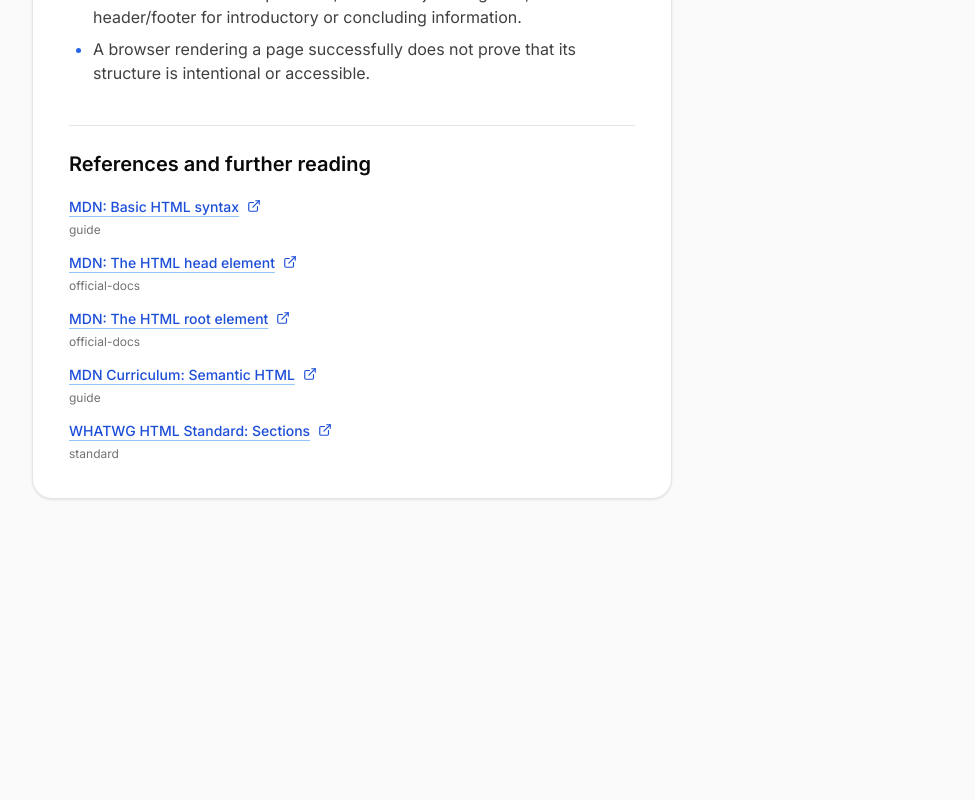
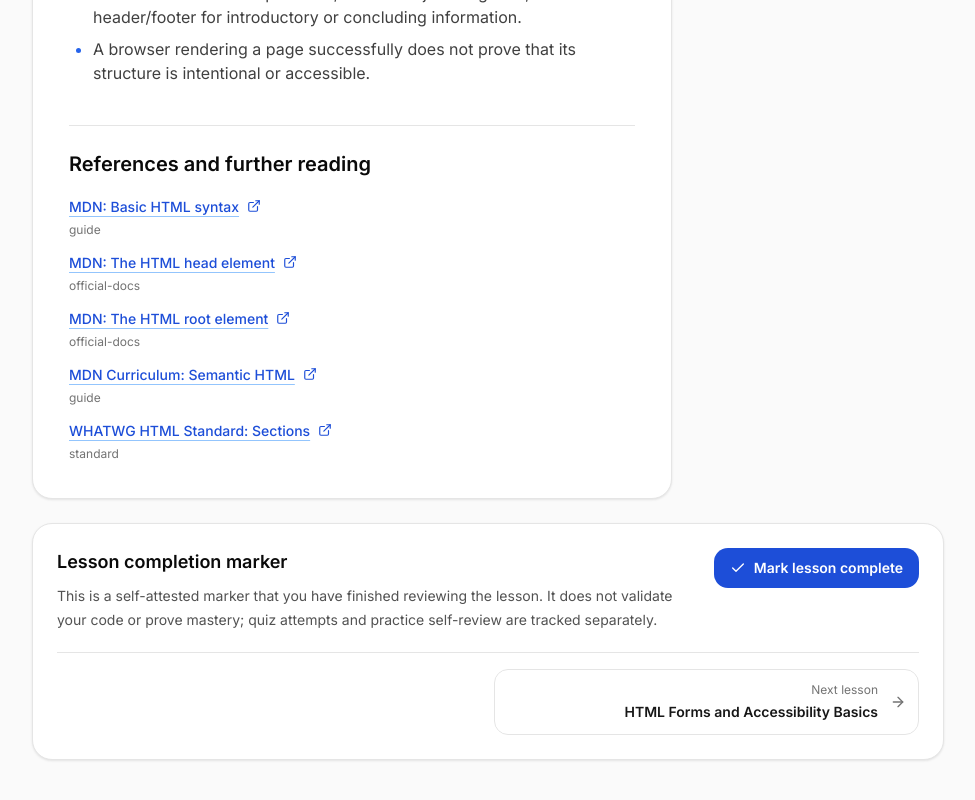
Before and after one commit to Mardakhay/interactive-guides, a React (Vite) app: page /en/structured-lessons/html.document-structure in a window 1280 px wide. Shown: the part 7716-8516 px from the top of the page, without its empty margins (280-1255 px from the left). Before the commit the page ends 8303 px from the top, so only its background shows below. Built offline with nearby package versions, Linux system fonts and the light colour scheme.

Commit message:
feat(lesson-reader): add curriculum navigation and explicit completion state

```diff
--- a/src/app/pages/StructuredLessonPage.tsx
+++ b/src/app/pages/StructuredLessonPage.tsx
@@ -1,7 +1,7 @@
 import { useEffect } from 'react';
 import { Link, useParams } from 'react-router-dom';
-import { ArrowLeft, BookOpen, CheckCircle2, Clock3, Languages } from 'lucide-react';
-import { getBootcampCurriculum, getStructuredLesson, getWeekForLesson, SUPPORTED_LOCALES, type SupportedLocale } from '@/content/repository';
+import { ArrowLeft, ArrowRight, BookOpen, Check, CheckCircle2, Clock3, Languages, RotateCcw } from 'lucide-react';
+import { getAdjacentStructuredLessons, getBootcampCurriculum, getStructuredLesson, getWeekForLesson, SUPPORTED_LOCALES, type SupportedLocale } from '@/content/repository';
 import { StructuredLessonRenderer } from '@/features/structured-lesson/StructuredLessonRenderer';
 import { useProgressStore } from '@/features/progress';
 
@@ -17,8 +17,11 @@ export default function StructuredLessonPage() {
   const week = lesson ? getWeekForLesson(lesson.id, locale) : undefined;
   const curriculum = getBootcampCurriculum(locale);
   const month = week ? curriculum.months.find((item) => item.weeks.some((entry) => entry.id === week.id)) : undefined;
+  const adjacent = lesson ? getAdjacentStructuredLessons(lesson.id, locale) : { previous: undefined, next: undefined };
 
   const markLessonOpened = useProgressStore((state) => state.markLessonOpened);
+  const markLessonCompleted = useProgressStore((state) => state.markLessonCompleted);
+  const markLessonIncomplete = useProgressStore((state) => state.markLessonIncomplete);
   const progressStatus = useProgressStore((state) =>
     lessonId ? (state.lessons[lessonId]?.status ?? 'not-started') : 'not-started',
   );
@@ -26,6 +29,14 @@ export default function StructuredLessonPage() {
   useEffect(() => {
     if (lesson) markLessonOpened(lesson.id);
   }, [lesson, markLessonOpened]);
+
+  useEffect(() => {
+    const previousLanguage = document.documentElement.lang;
+    document.documentElement.lang = locale;
+    return () => {
+      document.documentElement.lang = previousLanguage;
+    };
+  }, [locale]);
 
   const copy = locale === 'ru'
     ? {
@@ -35,8 +46,15 @@ export default function StructuredLessonPage() {
         review: 'Пилотный материал · проходит проверку',
         outcomes: 'После урока ты сможешь',
         outline: 'Содержание урока',
+        statusNotStarted: 'Не начат',
         statusStarted: 'В процессе',
         statusCompleted: 'Отмечен завершённым',
+        completionTitle: 'Отметка о завершении урока',
+        completionNote: 'Эта отметка фиксирует только твоё решение завершить чтение урока. Она не проверяет код и не доказывает освоение темы; результаты квизов и самопроверка практики отслеживаются отдельно.',
+        markComplete: 'Отметить завершённым',
+        markIncomplete: 'Вернуть в процесс',
+        previousLesson: 'Предыдущий урок',
+        nextLesson: 'Следующий урок',
         switch: 'English',
         notFound: 'Структурированный урок не найден',
         notFoundDetail: 'Этот урок пока не опубликован в новой системе контента или для него нет выбранного языка.',
@@ -50,8 +68,15 @@ export default function StructuredLessonPage() {
         review: 'Pilot content · under review',
         outcomes: 'By the end of this lesson, you will be able to',
         outline: 'Lesson outline',
+        statusNotStarted: 'Not started',
         statusStarted: 'In progress',
         statusCompleted: 'Marked complete',
+        completionTitle: 'Lesson completion marker',
+        completionNote: 'This is a self-attested marker that you have finished reviewing the lesson. It does not validate your code or prove mastery; quiz attempts and practice self-review are tracked separately.',
+        markComplete: 'Mark lesson complete',
+        markIncomplete: 'Mark incomplete',
+        previousLesson: 'Previous lesson',
+        nextLesson: 'Next lesson',
         switch: 'Русский',
         notFound: 'Structured lesson not found',
         notFoundDetail: 'This lesson is not available in the new content system yet, or the selected locale is unsupported.',
@@ -77,7 +102,7 @@ export default function StructuredLessonPage() {
 
   const otherLocale: SupportedLocale = locale === 'en' ? 'ru' : 'en';
   const outline = lesson.blocks.filter((block) => block.type === 'heading');
-  const statusLabel = progressStatus === 'completed' ? copy.statusCompleted : copy.statusStarted;
+  const statusLabel = progressStatus === 'completed' ? copy.statusCompleted : progressStatus === 'not-started' ? copy.statusNotStarted : copy.statusStarted;
 
   return (
     <div className="mx-auto w-full max-w-[1500px] px-4 pb-16 pt-6 sm:px-6 lg:px-8">
@@ -149,6 +174,56 @@ export default function StructuredLessonPage() {
           )}
         </aside>
       </div>
+
+      <section className="mt-6 rounded-2xl border border-neutral-200 bg-white p-5 shadow-subtle sm:p-6" aria-labelledby="lesson-completion-heading">
+        <div className="flex flex-col gap-4 sm:flex-row sm:items-start sm:justify-between">
+          <div className="max-w-3xl">
+            <h2 id="lesson-completion-heading" className="text-lg font-semibold text-neutral-950">{copy.completionTitle}</h2>
+            <p className="mt-2 text-sm leading-6 text-neutral-600">{copy.completionNote}</p>
+          </div>
+          {progressStatus === 'completed' ? (
+            <button
+              type="button"
+              onClick={() => lesson && markLessonIncomplete(lesson.id)}
+              className="inline-flex min-h-10 shrink-0 items-center justify-center gap-2 rounded-xl border border-neutral-300 px-4 py-2 text-sm font-semibold text-neutral-700 transition hover:bg-neutral-50 focus-visible:outline-2 focus-visible:outline-offset-2 focus-visible:outline-primary-700"
+            >
+              <RotateCcw className="h-4 w-4" />
+              {copy.markIncomplete}
+            </button>
+          ) : (
+            <button
+              type="button"
+              onClick={() => lesson && markLessonCompleted(lesson.id)}
+              className="inline-flex min-h-10 shrink-0 items-center justify-center gap-2 rounded-xl bg-primary-700 px-4 py-2 text-sm font-semibold text-white transition hover:bg-primary-800 focus-visible:outline-2 focus-visible:outline-offset-2 focus-visible:outline-primary-700"
+            >
+              <Check className="h-4 w-4" />
+              {copy.markComplete}
+            </button>
+          )}
+        </div>
+        {(adjacent.previous || adjacent.next) && (
+          <nav aria-label={locale === 'ru' ? 'Навигация по урокам' : 'Lesson navigation'} className="mt-5 grid gap-3 border-t border-neutral-200 pt-4 sm:grid-cols-2">
+            {adjacent.previous ? (
+              <Link to={`/${locale}/structured-lessons/${adjacent.previous.id}`} className="group flex min-h-16 items-center gap-3 rounded-xl border border-neutral-200 p-3 transition hover:border-primary-300 hover:bg-primary-50/50">
+                <ArrowLeft className="h-4 w-4 shrink-0 text-neutral-500 group-hover:text-primary-700" />
+                <span className="min-w-0">
+                  <span className="block text-xs text-neutral-500">{copy.previousLesson}</span>
+                  <span className="mt-1 block text-sm font-semibold text-neutral-900">{adjacent.previous.title}</span>
+                </span>
+              </Link>
+            ) : <span aria-hidden="true" />}
+            {adjacent.next ? (
+              <Link to={`/${locale}/structured-lessons/${adjacent.next.id}`} className="group flex min-h-16 items-center justify-end gap-3 rounded-xl border border-neutral-200 p-3 text-right transition hover:border-primary-300 hover:bg-primary-50/50">
+                <span className="min-w-0">
+                  <span className="block text-xs text-neutral-500">{copy.nextLesson}</span>
+                  <span className="mt-1 block text-sm font-semibold text-neutral-900">{adjacent.next.title}</span>
+                </span>
+                <ArrowRight className="h-4 w-4 shrink-0 text-neutral-500 group-hover:text-primary-700" />
+              </Link>
+            ) : <span aria-hidden="true" />}
+          </nav>
+        )}
+      </section>
     </div>
   );
 }
--- a/src/content/repository.ts
+++ b/src/content/repository.ts
@@ -5,7 +5,7 @@ import russianForms from './lessons/html.forms-accessibility/ru.json';
 import englishCurriculum from './curriculum/bootcamp-core.en.json';
 import russianCurriculum from './curriculum/bootcamp-core.ru.json';
 import { bootcampCurriculumSchema } from './schemas/curriculum';
-import { lessonTranslationSchema } from './schemas/lessonContent';
+import { lessonTranslationSchema, type LessonTranslation } from './schemas/lessonContent';
 
 export const SUPPORTED_LOCALES = ['en', 'ru'] as const;
 export type SupportedLocale = (typeof SUPPORTED_LOCALES)[number];
@@ -51,3 +51,23 @@ export function getCurriculumWeek(weekId: string, locale: SupportedLocale) {
 export function getStructuredLessonIds() {
   return [...new Set(lessonTranslations.map((lesson) => lesson.id))];
 }
+
+/** Finds neighboring available structured lessons in canonical curriculum order. */
+export function getAdjacentStructuredLessons(lessonId: string, locale: SupportedLocale): {
+  previous: LessonTranslation | undefined;
+  next: LessonTranslation | undefined;
+} {
+  const orderedLessons: LessonTranslation[] = curricula[locale].months
+    .flatMap((month) => month.weeks)
+    .flatMap((week) =>
+      week.lessonIds
+        .map((id) => lessonTranslations.find((lesson) => lesson.id === id && lesson.locale === locale))
+        .filter((lesson): lesson is LessonTranslation => lesson !== undefined),
+    );
+  const index = orderedLessons.findIndex((lesson) => lesson.id === lessonId);
+  if (index < 0) return { previous: undefined, next: undefined };
+  return {
+    previous: index > 0 ? orderedLessons[index - 1] : undefined,
+    next: index < orderedLessons.length - 1 ? orderedLessons[index + 1] : undefined,
+  };
+}
```
Also changed, not shown: 2 other files (tests, documents, lock files or other folders).
